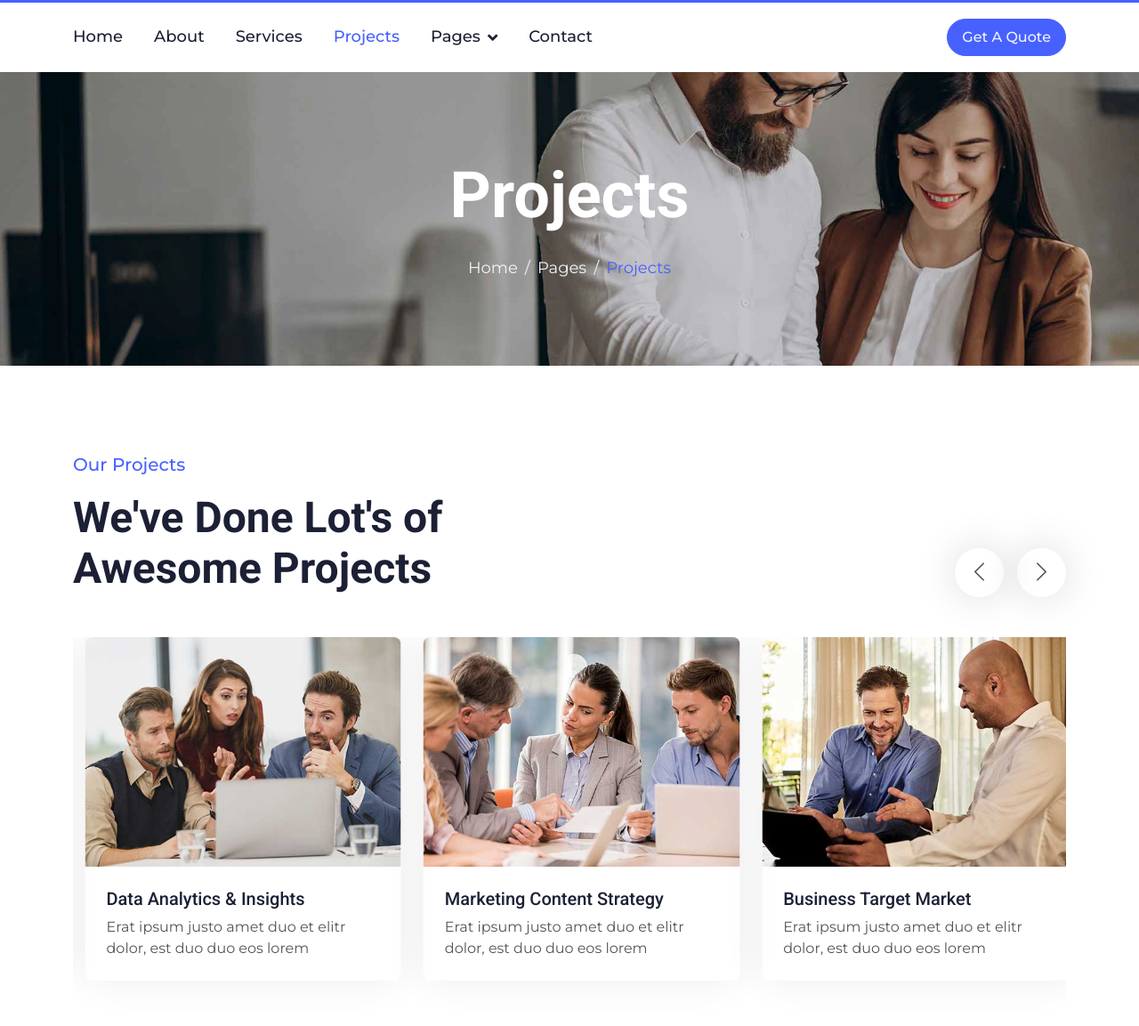
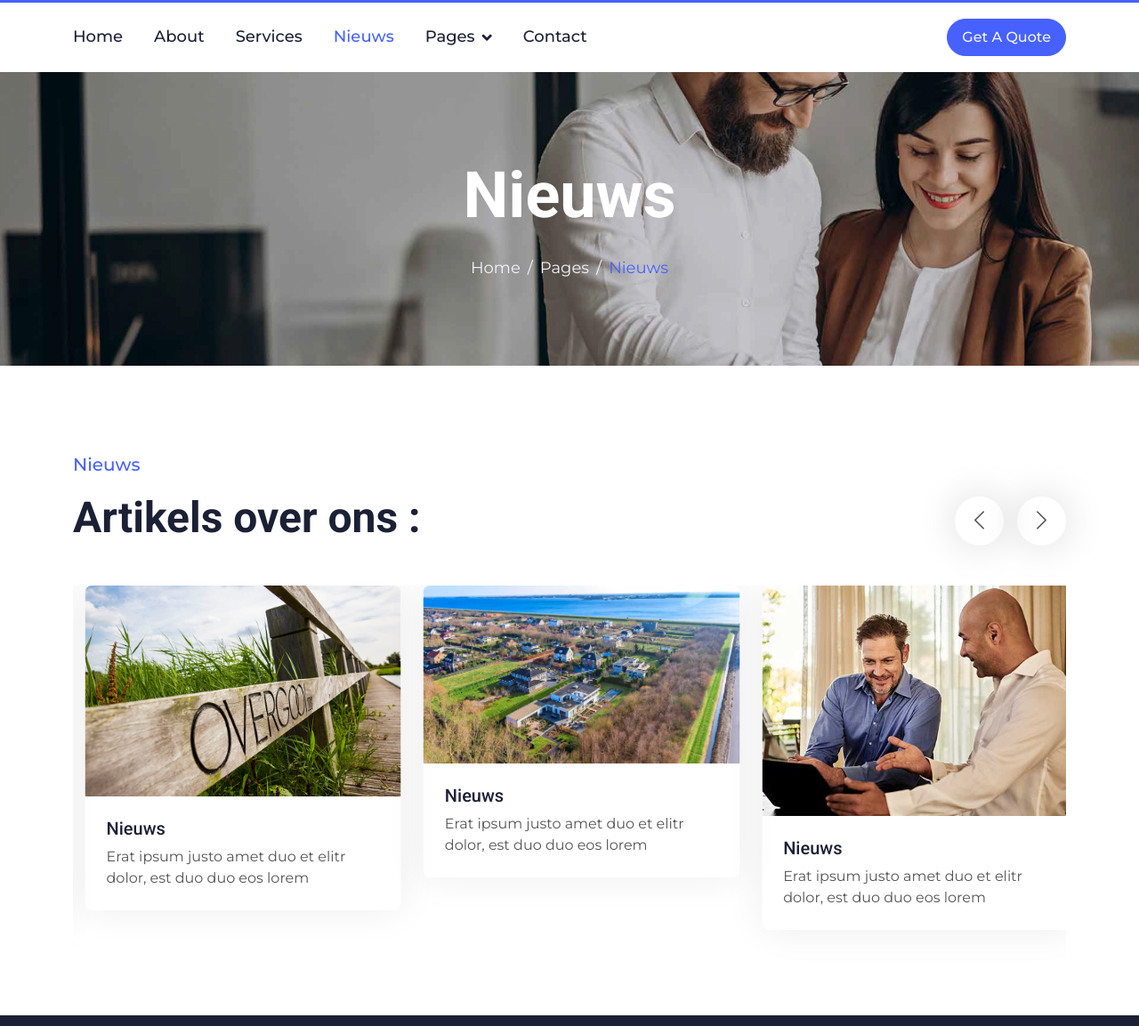
Before and after one commit to NalanyW/Digilab, a plain HTML site: page Nieuws.html in a window 1280 px wide. Shown: the part 67-1220 px from the top of the page at 89% size. Drawn offline with nearby package versions, Linux system fonts and the light colour scheme.

Commit message:
nieuwspagina af

```diff
--- a/project.html
+++ b/Nieuws.html
@@ -85,7 +85,7 @@
                         <a href="index.html" class="nav-item nav-link">Home</a>
                         <a href="about.html" class="nav-item nav-link">About</a>
                         <a href="service.html" class="nav-item nav-link">Services</a>
-                        <a href="project.html" class="nav-item nav-link active">Projects</a>
+                        <a href="Nieuws.html" class="nav-item nav-link active">Nieuws</a>
                         <div class="nav-item dropdown">
                             <a href="#" class="nav-link dropdown-toggle" data-bs-toggle="dropdown">Pages</a>
                             <div class="dropdown-menu bg-light rounded-0 rounded-bottom m-0">
@@ -111,12 +111,12 @@
     <!-- Page Header Start -->
     <div class="container-fluid page-header py-5 mb-5 wow fadeIn" data-wow-delay="0.1s">
         <div class="container text-center py-5">
-            <h1 class="display-2 text-white mb-4 animated slideInDown">Projects</h1>
+            <h1 class="display-2 text-white mb-4 animated slideInDown">Nieuws</h1>
             <nav aria-label="breadcrumb animated slideInDown">
                 <ol class="breadcrumb justify-content-center mb-0">
                     <li class="breadcrumb-item"><a href="#">Home</a></li>
                     <li class="breadcrumb-item"><a href="#">Pages</a></li>
-                    <li class="breadcrumb-item text-primary" aria-current="page">Projects</li>
+                    <li class="breadcrumb-item text-primary" aria-current="page">Nieuws</li>
                 </ol>
             </nav>
         </div>
@@ -129,37 +129,37 @@
         <div class="container">
             <div class="text-center text-md-start pb-5 pb-md-0 wow fadeInUp" data-wow-delay="0.1s"
                 style="max-width: 500px;">
-                <p class="fs-5 fw-medium text-primary">Our Projects</p>
-                <h1 class="display-5 mb-5">We've Done Lot's of Awesome Projects</h1>
+                <p class="fs-5 fw-medium text-primary">Nieuws</p>
+                <h1 class="display-5 mb-5">Artikels over ons : </h1>
             </div>
             <div class="owl-carousel project-carousel wow fadeInUp" data-wow-delay="0.1s">
                 <div class="project-item mb-5">
                     <div class="position-relative">
-                        <img class="img-fluid" src="img/project-1.jpg" alt="">
+                        <img class="img-fluid" src="overgooi.jpg" alt="">
                         <div class="project-overlay">
-                            <a class="btn btn-lg-square btn-light rounded-circle m-1" href="img/project-1.jpg"
+                            <a class="btn btn-lg-square btn-light rounded-circle m-1" href="ov.jpg"
                                 data-lightbox="project"><i class="fa fa-eye"></i></a>
                             <a class="btn btn-lg-square btn-light rounded-circle m-1" href=""><i
                                     class="fa fa-link"></i></a>
                         </div>
                     </div>
                     <div class="p-4">
-                        <a class="d-block h5" href="">Data Analytics & Insights</a>
+                        <a class="d-block h5" href="">Nieuws</a>
                         <span>Erat ipsum justo amet duo et elitr dolor, est duo duo eos lorem</span>
                     </div>
                 </div>
                 <div class="project-item mb-5">
                     <div class="position-relative">
-                        <img class="img-fluid" src="img/project-2.jpg" alt="">
+                        <img class="img-fluid" src="overgooiBoven.jpg" alt="">
                         <div class="project-overlay">
-                            <a class="btn btn-lg-square btn-light rounded-circle m-1" href="img/project-2.jpg"
+                            <a class="btn btn-lg-square btn-light rounded-circle m-1" href="overgooiBoven.jpg"
                                 data-lightbox="project"><i class="fa fa-eye"></i></a>
                             <a class="btn btn-lg-square btn-light rounded-circle m-1" href=""><i
                                     class="fa fa-link"></i></a>
                         </div>
                     </div>
                     <div class="p-4">
-                        <a class="d-block h5" href="">Marketing Content Strategy</a>
+                        <a class="d-block h5" href="">Nieuws</a>
                         <span>Erat ipsum justo amet duo et elitr dolor, est duo duo eos lorem</span>
                     </div>
                 </div>
@@ -174,7 +174,7 @@
                         </div>
                     </div>
                     <div class="p-4">
-                        <a class="d-block h5" href="">Business Target Market</a>
+                        <a class="d-block h5" href="">Nieuws</a>
                         <span>Erat ipsum justo amet duo et elitr dolor, est duo duo eos lorem</span>
                     </div>
                 </div>
@@ -189,7 +189,7 @@
                         </div>
                     </div>
                     <div class="p-4">
-                        <a class="d-block h5" href="">Social Marketing Strategy</a>
+                        <a class="d-block h5" href="">Nieuws</a>
                         <span>Erat ipsum justo amet duo et elitr dolor, est duo duo eos lorem</span>
                     </div>
                 </div>
```
Also changed, not shown: 404.html (+1 -1 lines), about.html (+1 -1 lines), contact.html (+1 -1 lines), index.html (+1 -1 lines), overgooi.jpg (added), overgooiBoven.jpg (added).
